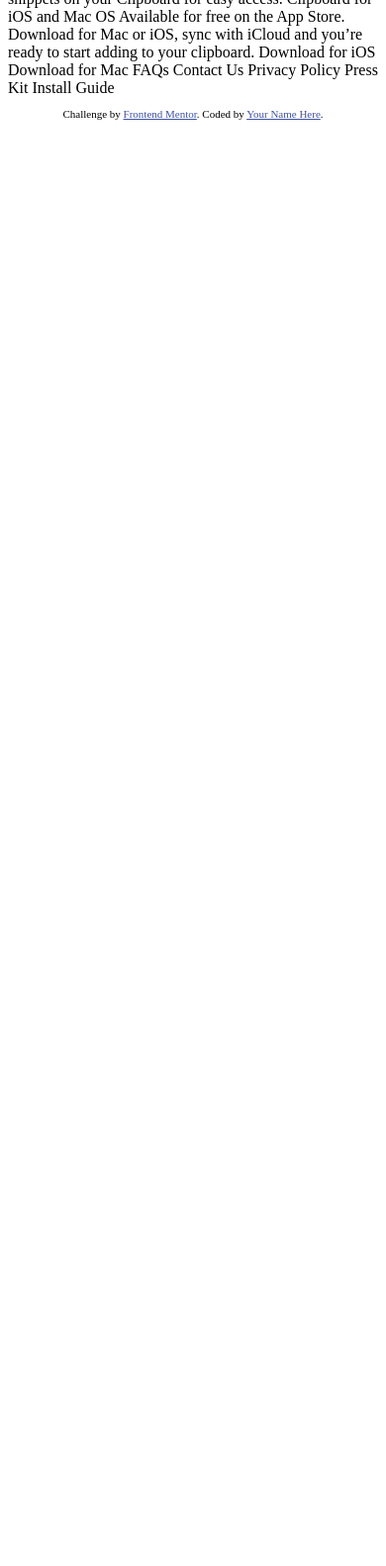
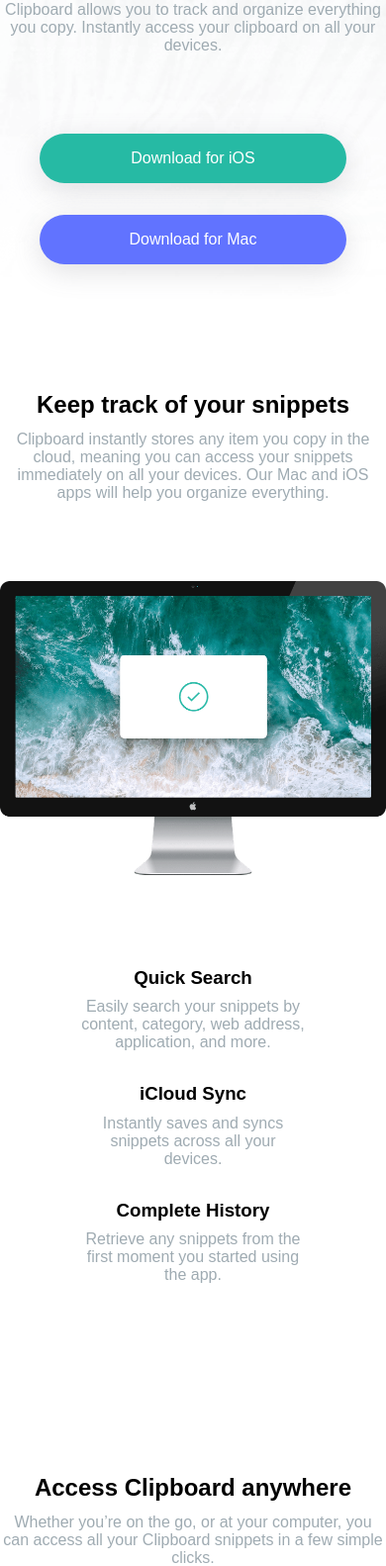
Before and after one commit to acutr/FEM-Challenges, a plain HTML site: page c04/index.html in a window 390 px wide. Shown: the part 378-1960 px from the top of the page at 99% size. Before the commit the page ends 844 px from the top, so only its background shows below. Drawn offline with Linux system fonts and the light colour scheme; a web font is replaced by a local one.

Commit message:
update contents

```diff
--- a/c04/index.html
+++ b/c04/index.html
@@ -6,7 +6,10 @@
 
   <link rel="icon" type="image/png" sizes="32x32" href="./images/favicon-32x32.png">
 
-  <title>Frontend Mentor | Clipboard landing page</title>
+  <link rel="stylesheet" href="style.css">
+  <link href="https://fonts.googleapis.com/css2?family=Bai+Jamjuree:wght@400;600&display=swap" rel="stylesheet">
+
+  <title>Clipboard landing page</title>
 
   <!-- Feel free to remove these styles or customise in your own stylesheet 👍 -->
   <style>
@@ -16,72 +19,113 @@
 </head>
 <body>
 
-  A history of everything you copy
 
-  Clipboard allows you to track and organize everything you
-  copy. Instantly access your clipboard on all your devices.
+  <header>
+    <div class="tightwrapper">
+      <img src="/c04/images/logo.svg" class="logo" alt="Logo">
+      <h1>  A history of everything you copy</h1>
+      <p>Clipboard allows you to track and organize everything you
+        copy. Instantly access your clipboard on all your devices.</p>
+        <div class="dlbtns">
+          <div class="dlbtn-1">Download for iOS</div>
+          <div class="dlbtn-2">Download for Mac</div>
+        </div>
+      </div>
+  </header>
+  <div class="bigwrap">
+  <div class="tightwrapper">
+    <div class="p-1-text">
+      <h2>Keep track of your snippets</h2>
+      <p>Clipboard instantly stores any item you copy in the cloud, meaning you can access your snippets immediately on all your devices. Our Mac and iOS apps will help you organize everything.</p>
+    </div>
+  </div>
 
-  Download for iOS
-  Download for Mac
+  <div class="p-image-with-side-text">
+    <div class="image-1">
+      <img src="/c04/images/image-computer.png" alt="Desktop">
+    </div>
+    <div class="list-1">
+      <h3>Quick Search</h3>
+      <p>Easily search your snippets by content, category, web address, application, and more.</p>
+      <h3>iCloud Sync</h3>
+      <p>Instantly saves and syncs snippets across all your devices.</p>
+      <h3>Complete History</h3>
+      <p>Retrieve any snippets from the first moment you started using the app.</p>
+    </div>
+  </div>
 
-  Keep track of your snippets
+  <div class="tightwrapper">
+    <div class="p-1-text">
+      <h2>Access Clipboard anywhere</h2>
+      <p>Whether you’re on the go, or at your computer, you can access all your Clipboard snippets in a few simple clicks.</p>
+    </div>
+  </div>
 
-  Clipboard instantly stores any item you copy in the cloud,
-  meaning you can access your snippets immediately on all your
-  devices. Our Mac and iOS apps will help you organize everything.
+<img src="/c04/images/image-devices.png" alt="Multiple devices" class="image-devices">
 
-  Quick Search
+<div class="tightwrapper">
+  <div class="p-1-text">
+    <h2>Supercharge your workflow</h2>
+    <p>We’ve got the tools to boost your productivity.</p>
+  </div>
+</div>
 
-  Easily search your snippets by content, category, web address, application, and more.
+<div class="p-3-column">
+  <div class="column-in-3-col">
+    <img src="/c04/images/icon-blacklist.svg" alt="Create blacklists">
+    <h3>Create blacklists</h3>
+    <p>Ensure sensitive information never makes its way to your clipboard by excluding certain sources.</p>
+  </div>
+  <div class="column-in-3-col">
+    <img src="/c04/images/icon-text.svg" alt="Plain text snippets">
+    <h3>Plain text snippets</h3>
+    <p>Remove unwanted formatting from copied text for a consistent look.</p>
+  </div>
+  <div class="column-in-3-col">
+    <img src="/c04/images/icon-preview.svg" alt="Sneak preview">
+    <h3>Sneak preview</h3>
+    <p>Quick preview of all snippets on your Clipboard for easy access.</p>
+  </div>
+</div>
 
-  iCloud Sync
+<div class="p-references">
+  <img src="/c04/images/logo-google.png" alt="Google">
+  <img src="/c04/images/logo-ibm.png" alt="IBM">
+  <img src="/c04/images/logo-microsoft.png" alt="Microsoft">
+  <img src="/c04/images/logo-hp.png" alt="Hewlett Packard">
+  <img src="/c04/images/logo-vector-graphics.png" alt="Vector Graphics">
+</div>
 
-  Instantly saves and syncs snippets across all your devices.
+<div class="tightwrapper">
+  <div class="p-1-text">
+    <h2>Clipboard for iOS and Mac OS</h2>
+    <p>Available for free on the App Store. Download for Mac or iOS, sync with iCloud and you’re ready to start adding to your clipboard.</p>
+    <div class="dlbtns">
+      <div class="dlbtn-1">Download for iOS</div>
+      <div class="dlbtn-2">Download for Mac</div>
+    </div>
+  </div>
+</div>
 
-  Complete History
 
-  Retrieve any snippets from the first moment you started using the app.
+</div> <!--end big wrapper-->
 
-  Access Clipboard anywhere
+<footer>
+  <div class="bigwrap">
+    FAQs
+    Contact Us
+    Privacy Policy
+    Press Kit
+    Install Guide
 
-  Whether you’re on the go, or at your computer, you can access all your Clipboard
-  snippets in a few simple clicks.
 
-  Supercharge your workflow
 
-  We’ve got the tools to boost your productivity.
 
-  Create blacklists
-
-  Ensure sensitive information never makes its way to your clipboard by excluding certain sources.
-
-  Plain text snippets
-
-  Remove unwanted formatting from copied text for a consistent look.
-
-  Sneak preview
-
-  Quick preview of all snippets on your Clipboard for easy access.
-
-  Clipboard for iOS and Mac OS
-
-  Available for free on the App Store. Download for Mac or iOS, sync with iCloud
-  and you’re ready to start adding to your clipboard.
-
-  Download for iOS
-  Download for Mac
-
-  FAQs
-  Contact Us
-  Privacy Policy
-  Press Kit
-  Install Guide
-
-  <footer>
     <p class="attribution">
       Challenge by <a href="https://www.frontendmentor.io?ref=challenge" target="_blank">Frontend Mentor</a>.
-      Coded by <a href="#">Your Name Here</a>.
+      Coded by <a href="https://alex.utracki.com">Alex</a>.
     </p>
-  </footer>
+  </div>
+</footer>
 </body>
 </html>
--- /dev/null
+++ b/c04/style.css
@@ -0,0 +1,146 @@
+:root {
+    --StrongCyan: hsl(171, 66%, 44%);
+    --LightBlue: hsl(233, 100%, 69%);
+    --DarkGrayishBlue: hsl(210, 10%, 33%);
+    --GrayishBlue: hsl(201, 11%, 66%);
+}
+
+* {
+    margin: 0;
+    font-family: 'Bai Jamjuree', sans-serif;
+    text-align: center;
+}
+
+header {
+    background-image: linear-gradient(rgba(255,255,255,1), rgba(255,255,255,1));
+    background-size: cover;
+    background-image: url(/c04/images/bg-header-desktop.png);
+    padding-top: 5em;
+}
+
+h1 {
+    margin: .5em;
+}
+
+h2 {
+    margin: .5em;
+}
+
+h3 {
+    margin: .5em;
+}
+
+p {
+    margin-bottom: 2em;
+    color: var(--GrayishBlue);
+}
+
+.logo {
+    padding: 2em;
+}
+
+.bigwrap {
+    max-width: 1200px;
+    margin: auto;
+}
+
+.tightwrapper {
+    max-width: 35em;
+    margin: auto;
+}
+
+.p-1-text {
+    margin-top: 5em;
+}
+
+.dlbtns {
+    display: flex;
+    justify-content: center;
+    color: white;
+    padding: 2em;
+
+}
+
+.dlbtn-1,
+.dlbtn-2 {
+    background-color: var(--StrongCyan);
+    padding: 1em;
+    border-radius: 2em;
+    margin: 1em .5em;
+    box-shadow: rgba(100, 100, 111, 0.2) 0px 7px 29px 0px;
+}
+
+.dlbtn-2 {
+    background-color: var(--LightBlue);
+}
+
+.p-image-with-side-text {
+    display: flex;
+    align-items: center;
+    margin-top: 5em;
+}
+
+.image-1 img {
+    width: 100%;
+}
+
+.list-1 {
+    padding: 5em;
+    max-width: 22em;
+}
+
+.list-1 p,
+.list-1 h3 {
+    text-align: left;
+}
+
+.p-3-column {
+    display: flex;
+    justify-content: space-between;
+}
+
+.column-in-3-col {
+    width: 22em;
+    margin-top: 5em;
+}
+
+.p-references {
+    margin-top: 5em;
+    display: flex;
+    justify-content: space-between;
+    align-items: center;
+}
+
+.p-references img {
+    height: 100%;
+    padding: 1.5em;
+    /* width: 100%; */
+}
+
+footer {
+    background-color: var(--GrayishBlue);
+}
+
+@media only screen and (max-width:600px) {
+
+    .dlbtns {
+        flex-direction: column;
+    }
+    .p-image-with-side-text {
+        flex-direction: column;
+    }
+    .list-1 p,
+    .list-1 h3 {
+        text-align: center;
+    }
+    .image-devices {
+        width: 100%;
+    }
+    .p-3-column {
+        flex-direction: column;
+        align-items: center;
+    }
+    .p-references {
+        flex-direction: column;
+    }
+}
```
